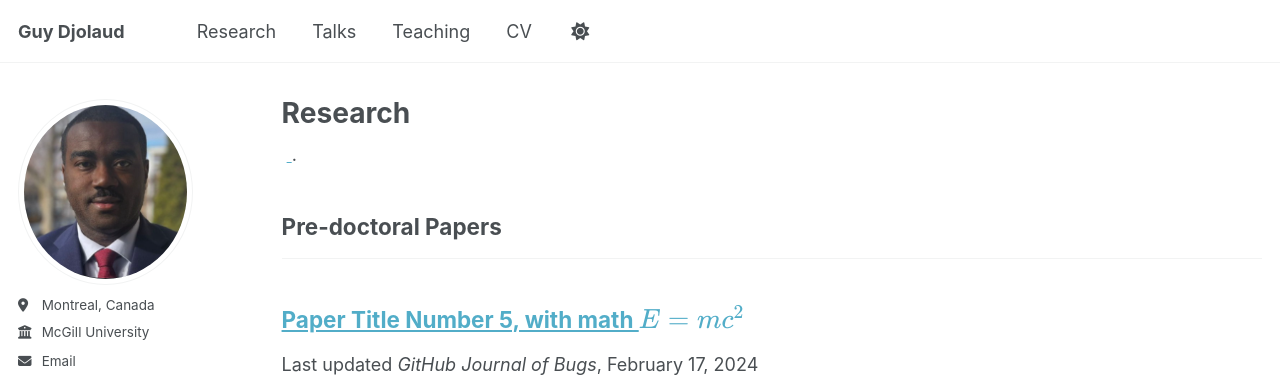
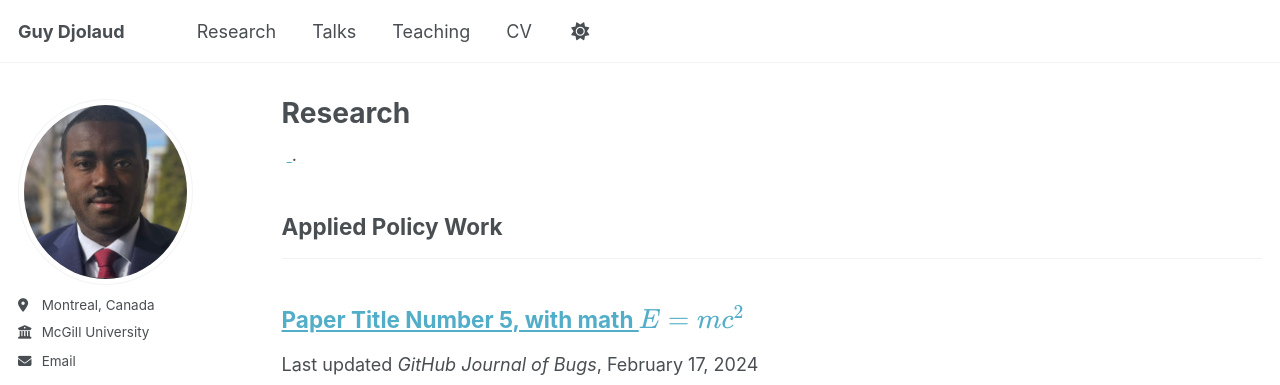
Before and after one commit to djolkilson-droid/Guy-Djolaud.github.io, a Jekyll site: the page built from _pages/publications.html, in a window 1280 px wide. Shown: the top 385 px of the page. Built offline with Jekyll 4.4.1, drawn with Linux system fonts in a browser that asks for light colours; some web fonts are replaced; a script that is not in the unit is left out; a file with an impossible date is left out; part of the change alters nothing that is shown.

Commit message:
Update _config.yml

```diff
--- a/_config.yml
+++ b/_config.yml
@@ -81,12 +81,13 @@ author:
 
 # Publication Category - The following the list of publication categories and their headings
 publication_category:
-  publications:
+  books:
+    title: 'Pre-doctoral Papers'
+  manuscripts:
     title: 'Working Papers'
   conferences:
     title: 'Applied Policy Work'
-    pre-doc:
-    title: 'Pre-doctoral Papers'
+
 
 # Site Settings
 teaser                   :  # filename of teaser fallback teaser image placed in /images/ for social media previews
```
